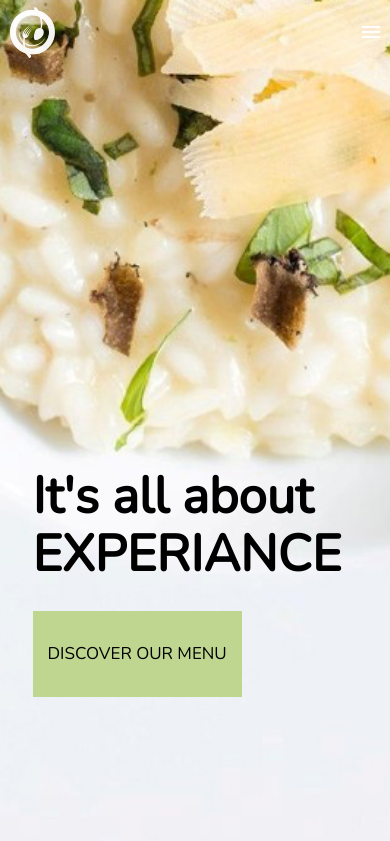
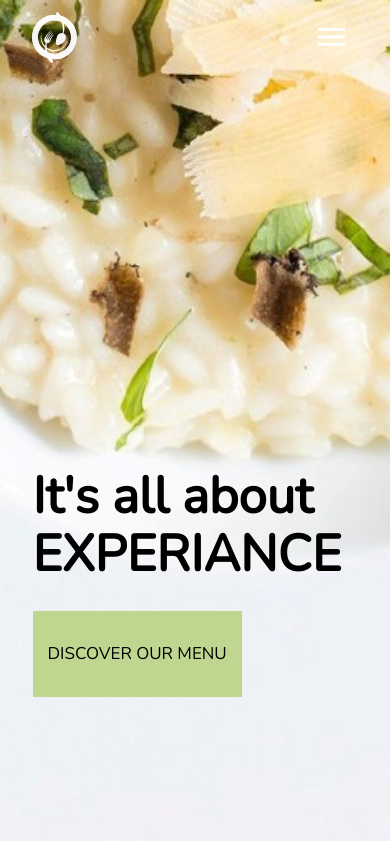
Before and after one commit to markotosic4/MENU, a plain HTML site: page index.html in a window 390 px wide. Shown: the top 841 px of the page. Drawn offline with nearby package versions, Linux system fonts and the light colour scheme.

Commit message:
header  issue fixed for mobile

```diff
--- a/css/_layout.scss
+++ b/css/_layout.scss
@@ -91,6 +91,8 @@
 
 
 
+
+
     /*&__logo {
         display: block;
     }*/
@@ -108,8 +110,15 @@
         //flex-wrap: wrap;
         justify-content: space-between;
         padding: 10px;
+        height: 30vh;
+        padding: 32px;
     }
 
+    .header__hamburger {
+        margin-right: 13px;
+        height: 18px;
+
+    }
 
 }
 
```
Also changed, not shown: css/main.css, 1 other file.
